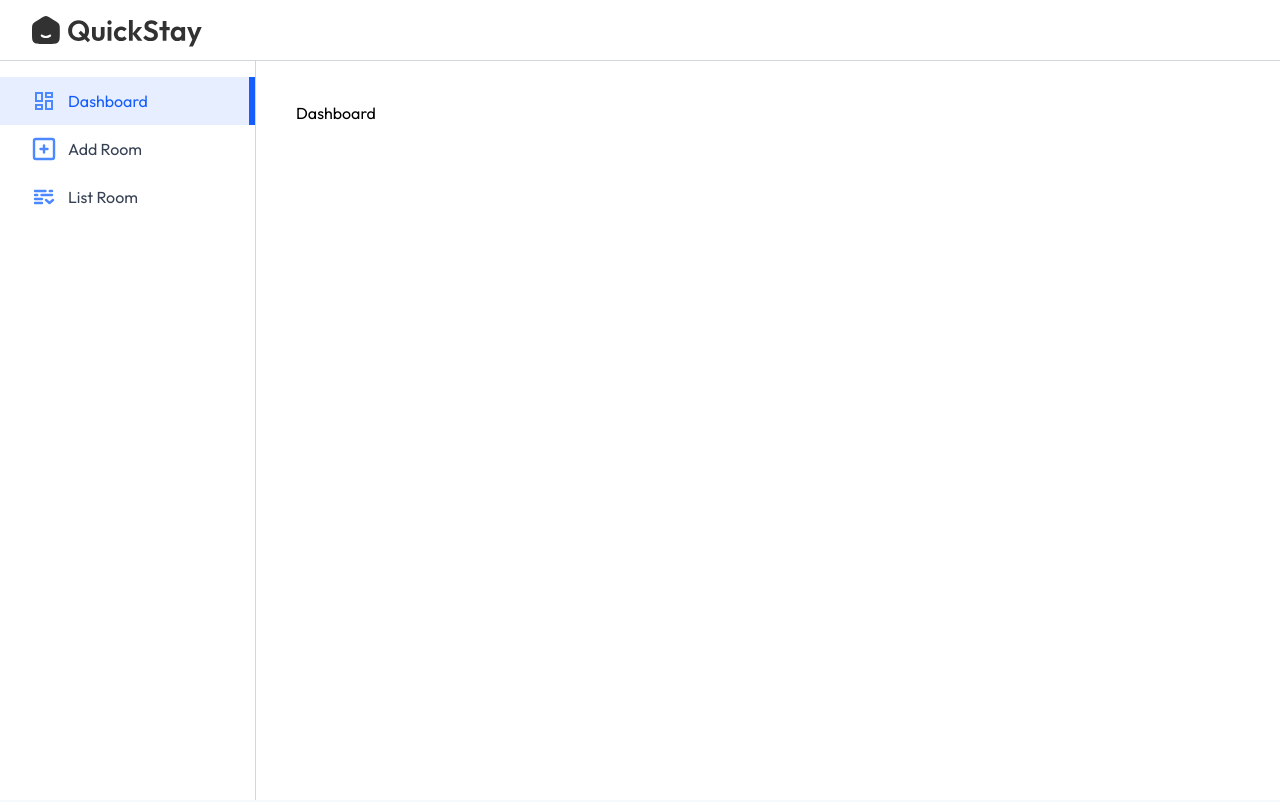
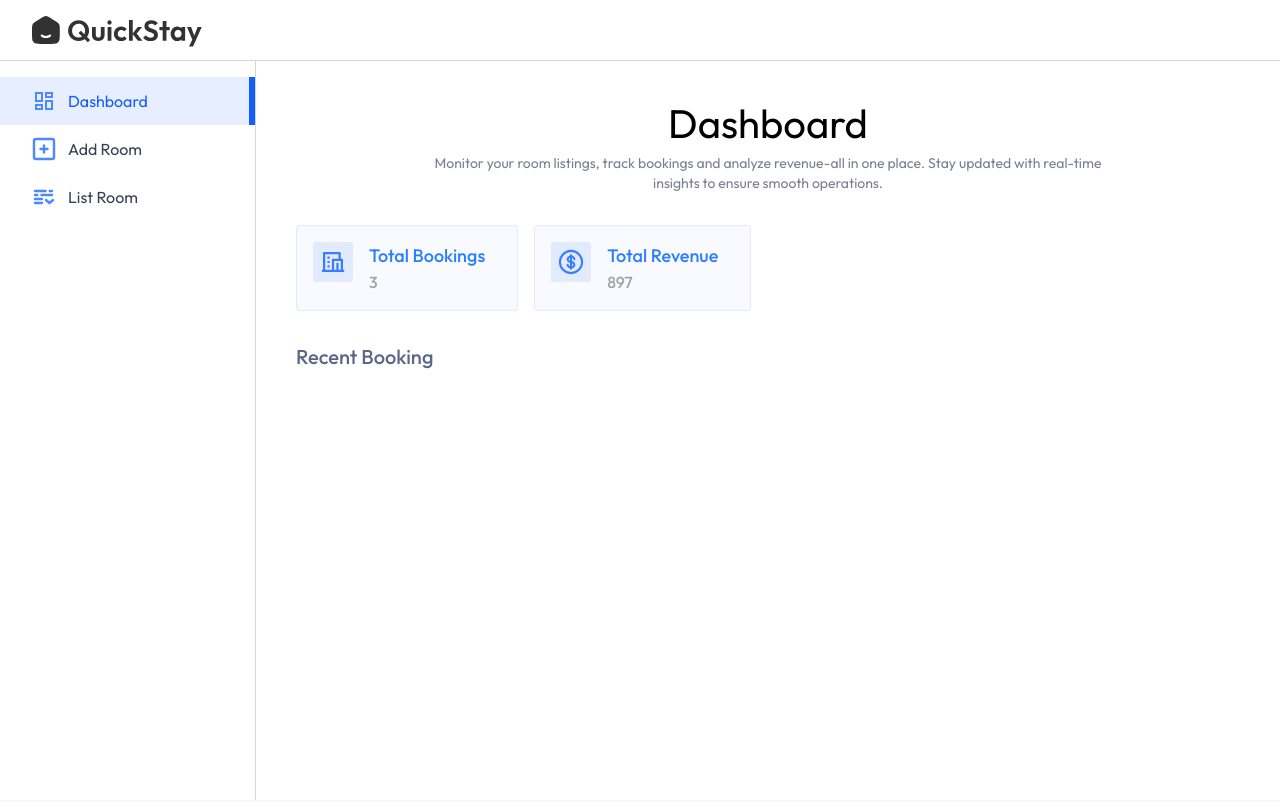
Before and after one commit to dubeyaayushi/Hotel_booking, a React (Vite) app in the folder client/: page /owner in a window 1280 px wide. Shown: the top 802 px of the page. Built offline with nearby package versions, Linux system fonts and the light colour scheme; a web font is replaced by a local one.

Commit message:
did the Dashboard page

```diff
--- a/client/src/pages/hotelOwner/Dashboard.jsx
+++ b/client/src/pages/hotelOwner/Dashboard.jsx
@@ -1,8 +1,37 @@
-import React from 'react'
+import React, { use, useState } from 'react'
+import Title from '../../components/Title'
+import {assets, dashboardDummyData} from '../../assets/assets'
+
 
 const Dashboard = () => {
+
+const [dashboardData, seetDashboardData] = useState(dashboardDummyData)
+
   return (
-    <div>Dashboard</div>
+    <div>
+      <Title align='left' font='outfit' title='Dashboard' subTitle='Monitor your room listings, track bookings and analyze revenue-all in one place. Stay updated with real-time insights to ensure smooth operations. ' />
+
+     <div className='flex gap-4 my-8'>
+      {/*----- Total Bookings---- */}
+       <div className='bg-primary/3 border border-primary/10 rounded flex p-4 pr-8'>
+        <img src={assets.totalBookingIcon} alt="" className='max-sm:hidden h-10'/>
+        <div className='flex flex-col sm:ml-4 font-medium'>
+          <p className='text-blue-500 text-lg'>Total Bookings </p>
+          <p className='text-neutral-400 text-base'>{dashboardData.totalBookings}</p>
+        </div>
+      </div>
+      {/* ---- Total Revenue---- */}
+      <div className='bg-primary/3 border border-primary/10 rounded flex p-4 pr-8'>
+        <img src={assets.totalRevenueIcon} alt="" className='max-sm:hidden h-10'/>
+        <div className='flex flex-col sm:ml-4 font-medium'>
+          <p className='text-blue-500 text-lg'>Total Revenue </p>
+          <p className='text-neutral-400 text-base'>{dashboardData.totalRevenue}</p>
+        </div>
+      </div>
+     </div>
+     {/* ----Recent Bookings ---- */}
+     <h2 className='text-xl text-blue-950/70 font-medium mb-5'>Recent Booking</h2>
+    </div>
   )
 }
 
```
